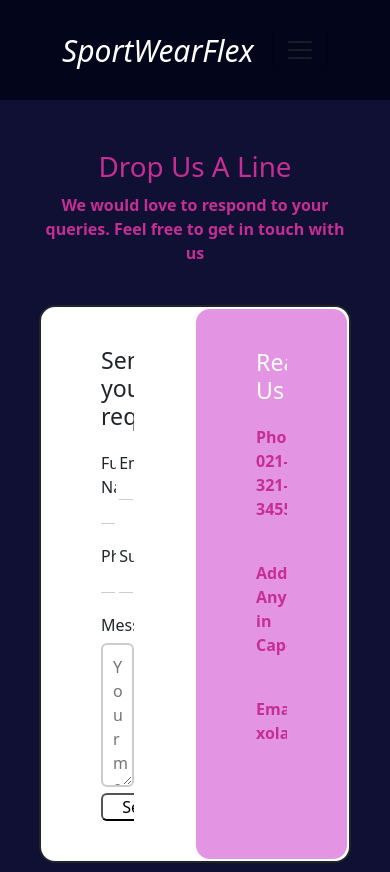
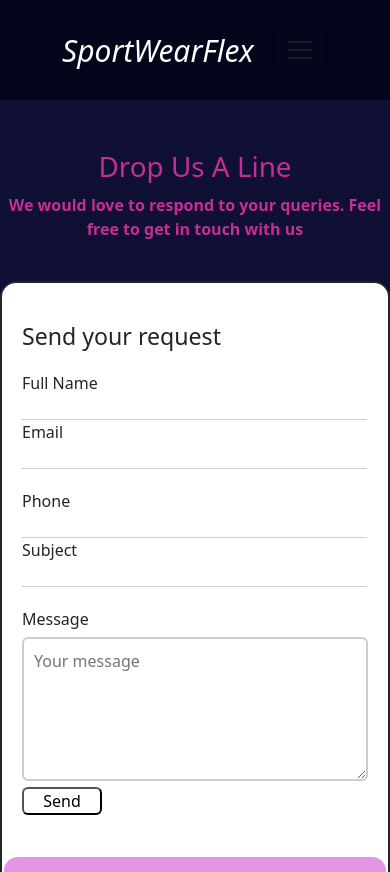
Before and after one commit to xolabangaza/Capstone, a Vue app: page /#/contact in a window 390 px wide. Shown: the top 872 px of the page. Built offline with nearby package versions, Linux system fonts and the light colour scheme.

Commit message:
still in progress

```diff
--- a/src/components/Contact.vue
+++ b/src/components/Contact.vue
@@ -121,4 +121,26 @@ textarea {
   outline: none;
   padding: 10px;
 }
+@media (max-width: 768px) {
+.container {
+width: 100%;
+}
+.contact-box {
+display: block;
+}
+.contact-left {
+flex-basis: 100%;
+padding: 40px 20px;
+}
+.contact-right {
+flex-basis: 100%;
+padding: 40px 20px;
+}
+.input-row {
+display: block;
+}
+.input-row .input-group {
+flex-basis: 100%;
+}
+}
 </style>
--- a/src/components/NavBarComp.vue
+++ b/src/components/NavBarComp.vue
@@ -33,10 +33,10 @@
             </li>
           </ul>
            <li class="nav-item">
-              <router-link class="nav-link" to="/account">Account</router-link>
+              <router-link class="nav-link" to="/account"><i class="fa-solid fa-user" style="color: #da15f4;"></i></router-link>
             </li>
             <li class="nav-item">
-              <router-link class="nav-link" to="/cart">Cart</router-link>
+              <router-link class="nav-link" to="/cart"><i class="fa-solid fa-cart-shopping" style="color: #d537d7;"></i></router-link>
             </li>
         </div>
       </div>
```
Also changed, not shown: src/components/Login.vue (added, +40 -0 lines), src/components/Signin.vue (added, +39 -0 lines), src/views/AccountView.vue (added, +9 -0 lines).
